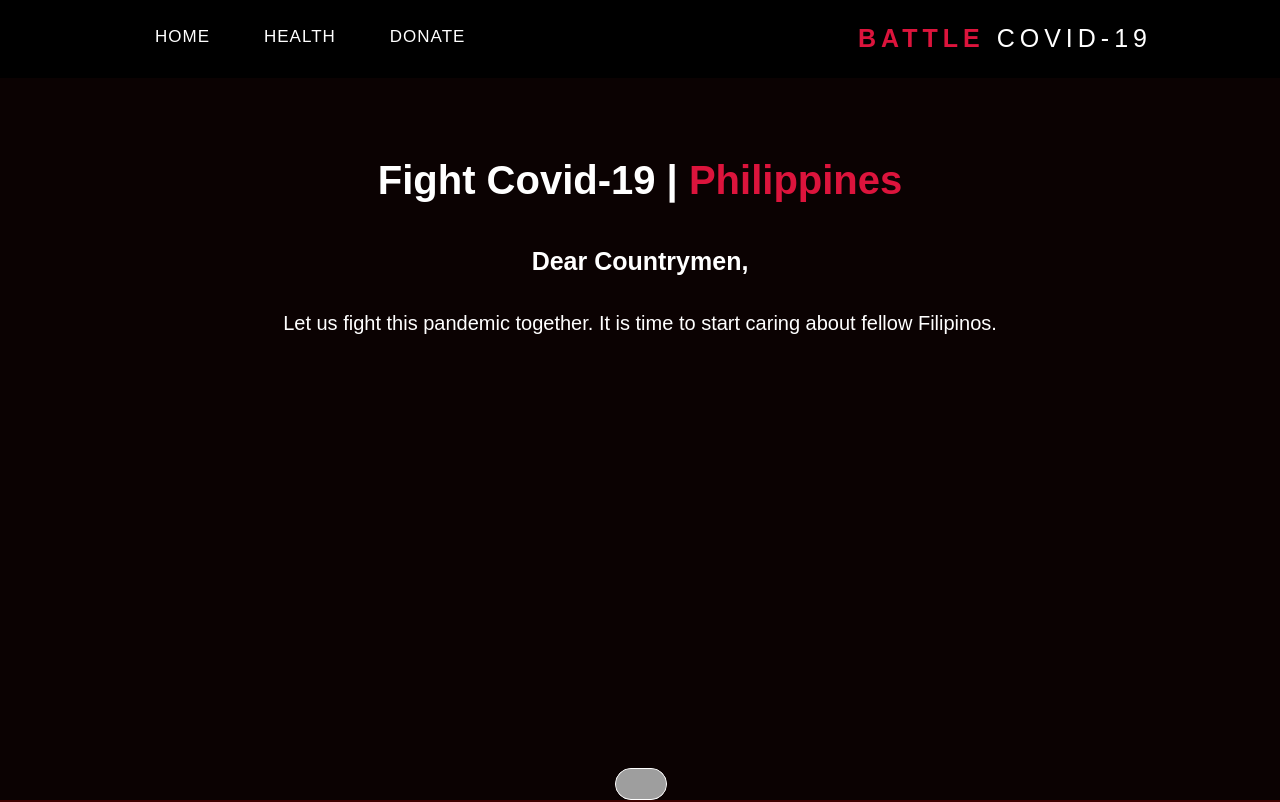
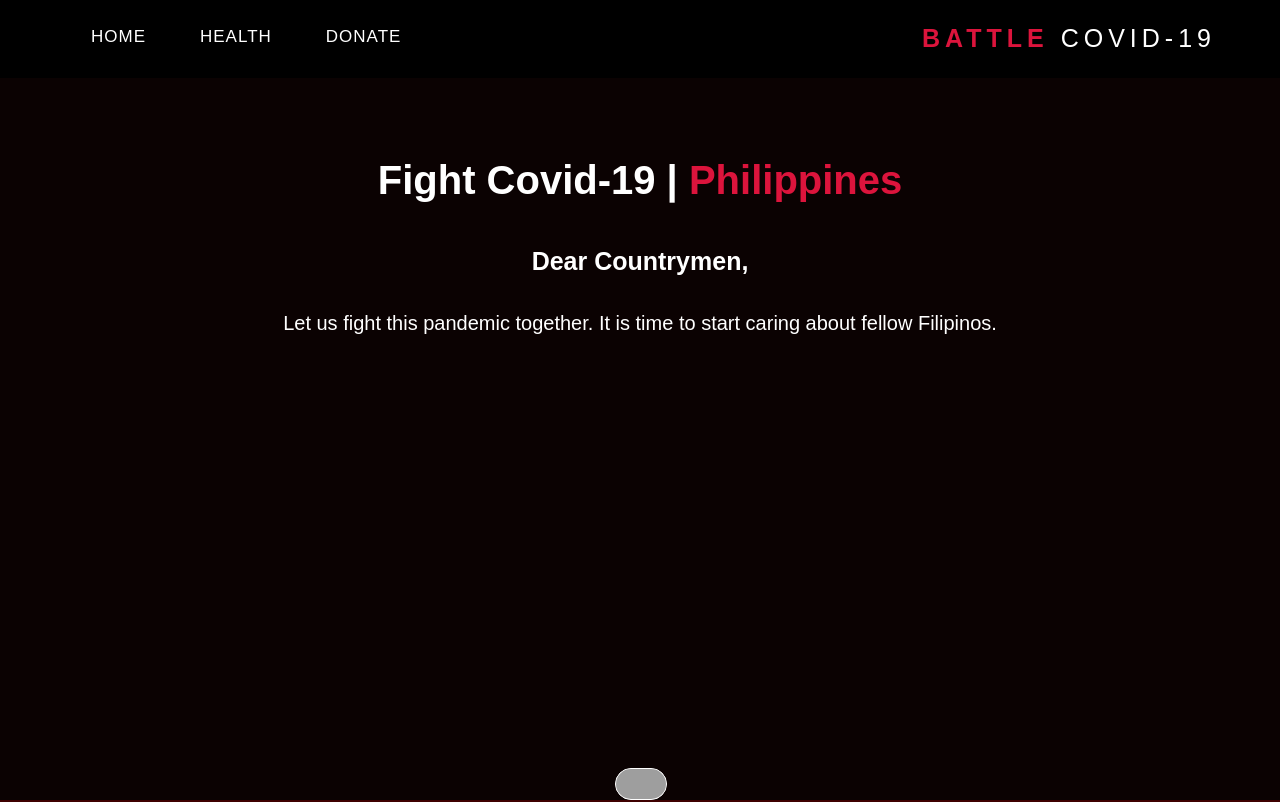
Before and after one commit to CaitlinChiang/Battle-Covid-19-Website, a React (Create React App) app: page / in a window 1280 px wide. Shown: the top 802 px of the page. Built offline with nearby package versions, Linux system fonts and the light colour scheme; grey boxes are pictures that could not be loaded.

Commit message:
modify margin

```diff
--- a/src/css/03-Healthpage.css
+++ b/src/css/03-Healthpage.css
@@ -136,6 +136,9 @@
 #display_statements p {
 	font-size: 18px;
 	margin: 0px;
+	padding-left: 10px;
+	padding-right: 10px;
+	padding-bottom: 5px;
 }
 
 .messages_buttons button {
--- a/src/index.css
+++ b/src/index.css
@@ -28,7 +28,7 @@ body {
 }
 
 .container {
-	width: 80%;
+	width: 90%;
 	margin: auto;
 	overflow: hidden;
 }
```
